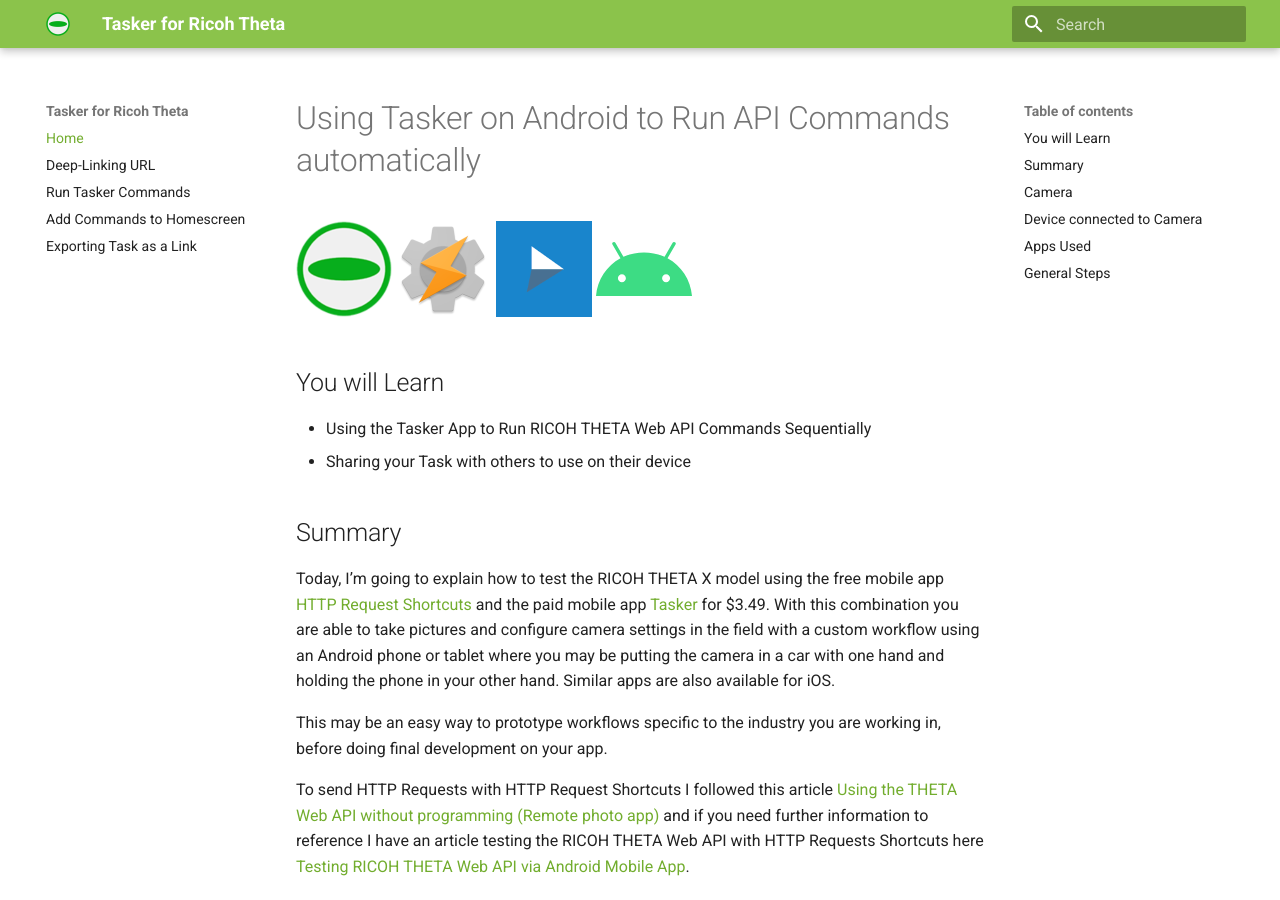
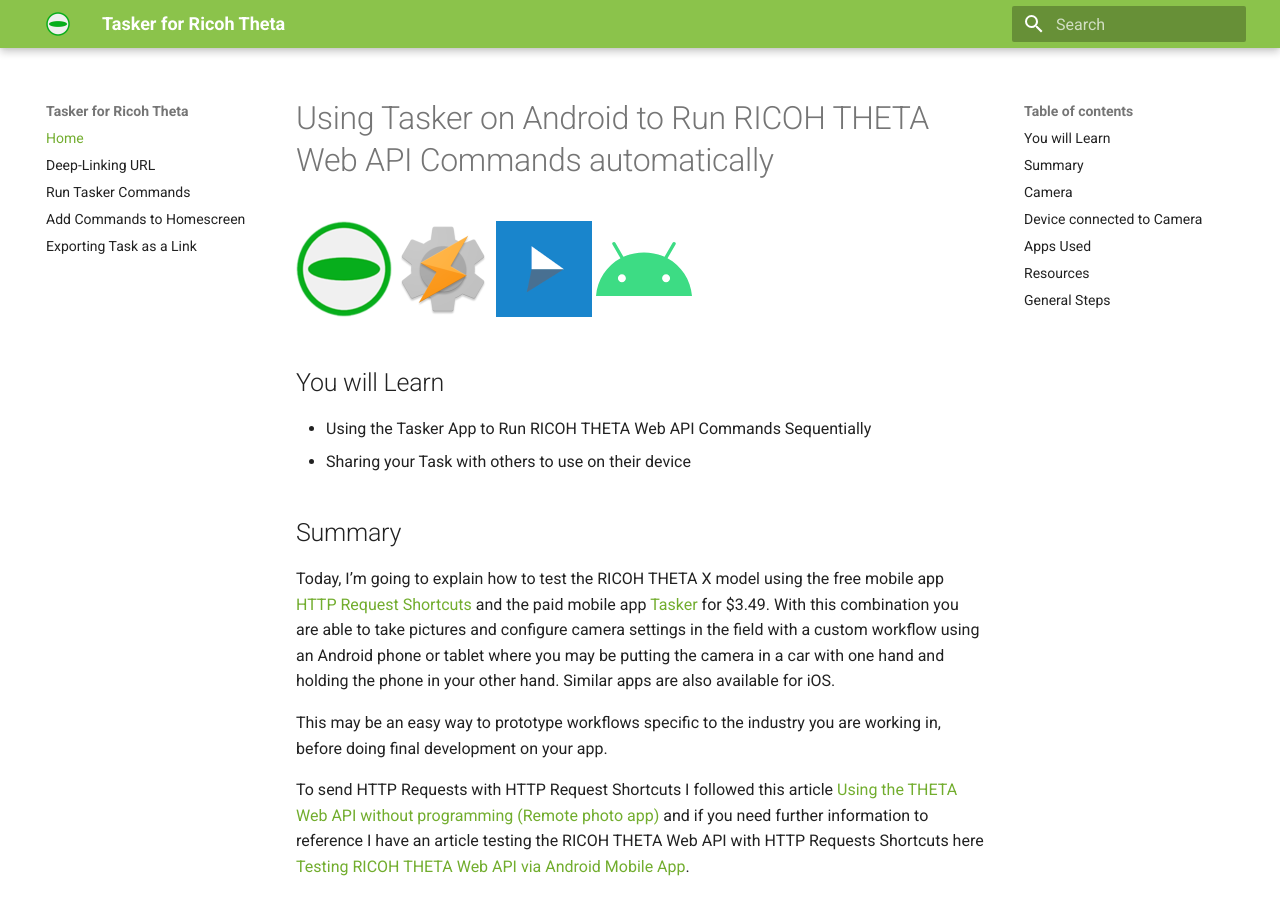
Before and after one commit to theta360developers/tasker-guide, an MkDocs documentation site: the page built from docs/index.md, in a window 1280 px wide and 900 px high. Built offline with MkDocs 1.6.1 and Material for MkDocs 9.7.7, drawn with Linux system fonts in a browser that asks for light colours; some of the changed text lies outside the part shown.

Commit message:
Changed title header

```diff
--- a/docs/index.md
+++ b/docs/index.md
@@ -1,4 +1,4 @@
-# Using Tasker on Android to Run API Commands automatically
+# Using Tasker on Android to Run RICOH THETA Web API Commands automatically
 
 ![ricohicon](images/icon/green-logo-96x96.png)
 ![taskericon](images/icon/android-chrome-96x96.png)
@@ -40,6 +40,8 @@
 * [Tasker](https://play.google.com/store/apps/details?id=net.dinglisch.android.taskerm&hl=en_US&gl=US)
 * [HTTP Request Shortcuts](https://play.google.com/store/apps/details?id=ch.rmy.android.http_shortcuts)
 
+## Resources
+* [THETA Web API v2.1](https://github.com/ricohapi/theta-api-specs/tree/main/theta-web-api-v2.1)
 
 ## General Steps
 1. [Get Deep-linking URL from HTTP Shortcuts app](http-req-tut.md)
```
